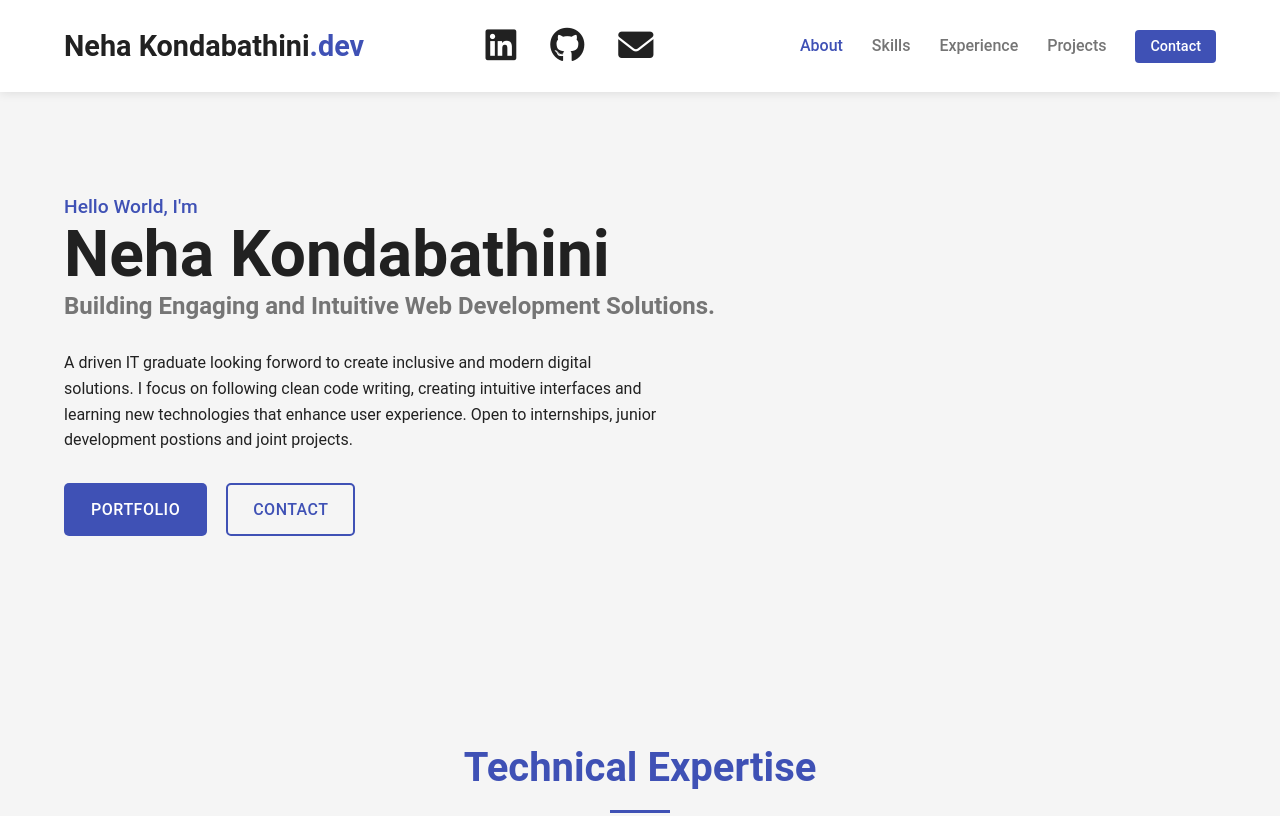
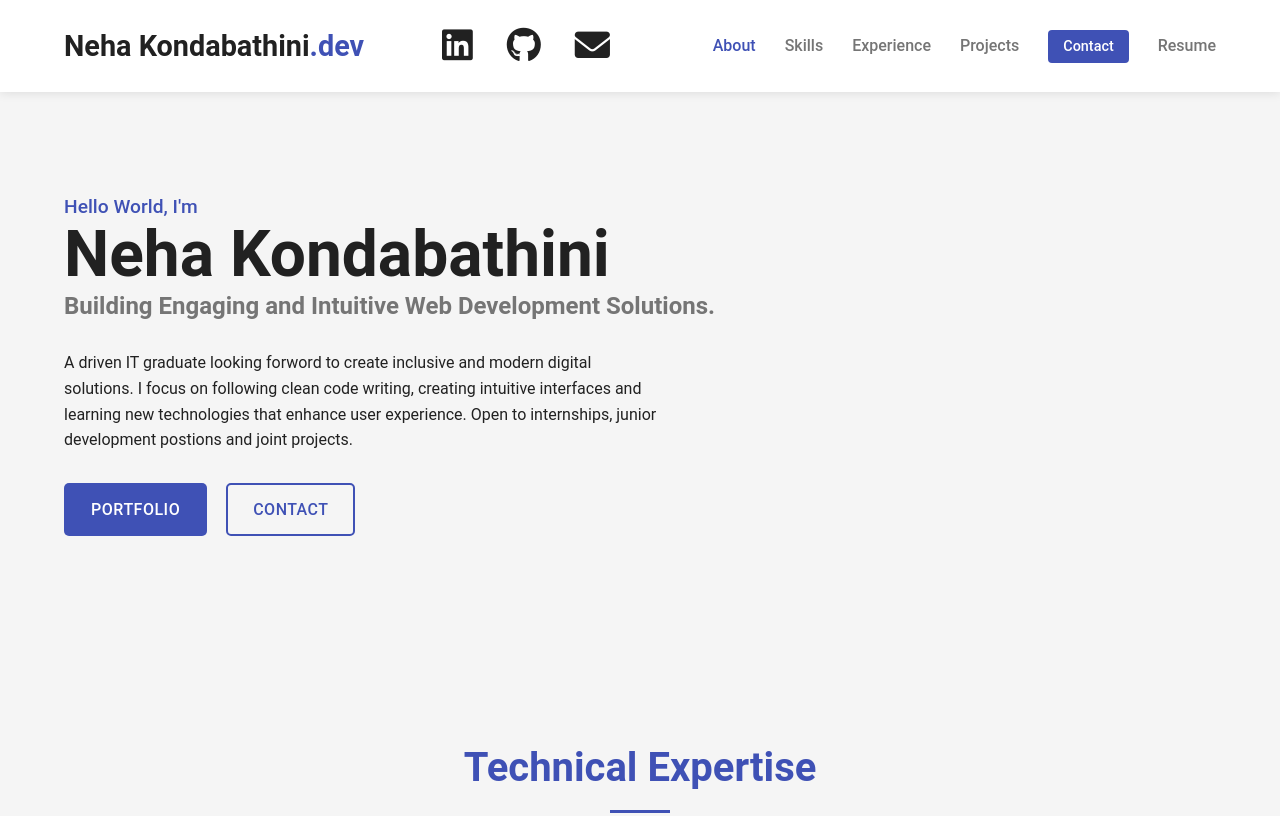
Before and after one commit to bcdfgi/Portfolio-Website, a plain HTML site: page index.html in a window 1280 px wide. Shown: the top 816 px of the page. Drawn offline with Linux system fonts and the light colour scheme.

Commit message:
kept a link to my resume

```diff
--- a/index.html
+++ b/index.html
@@ -16,6 +16,7 @@
                 <a href="https://www.linkedin.com/in/neha-kondabathini-9964b6231/" target="_blank" title="LinkedIn"><i class="fab fa-linkedin"></i></a>
                 <a href="https://github.com/bcdfgi" target="_blank" title="GitHub"><i class="fab fa-github"></i></a>
                 <a href="mailto:nehakondabathini1234@gmail.com" title="Email"><i class="fas fa-envelope"></i></a>
+
             </div>
             <nav id="main-nav">
                 <a href="#about" class="nav-link">About</a>
@@ -23,6 +24,8 @@
                 <a href="#experience" class="nav-link">Experience</a>
                 <a href="#projects" class="nav-link">Projects</a>
                 <a href="#contact" class="nav-link contact-link">Contact</a>
+                <a href="https://resume-neha-a73c2b.tiiny.site" class="nav-link">Resume</a>
+
             </nav>
         </div>
     </header>
```
